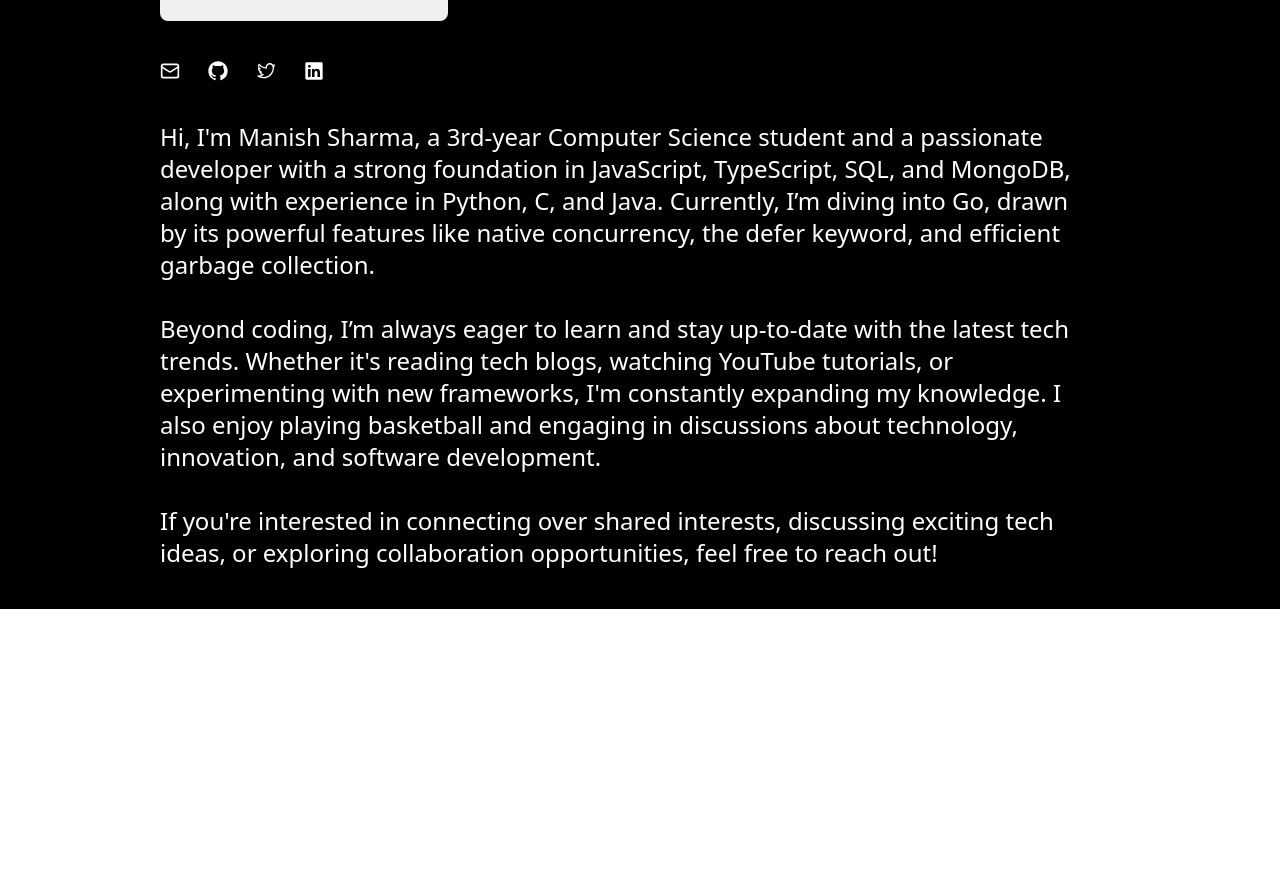
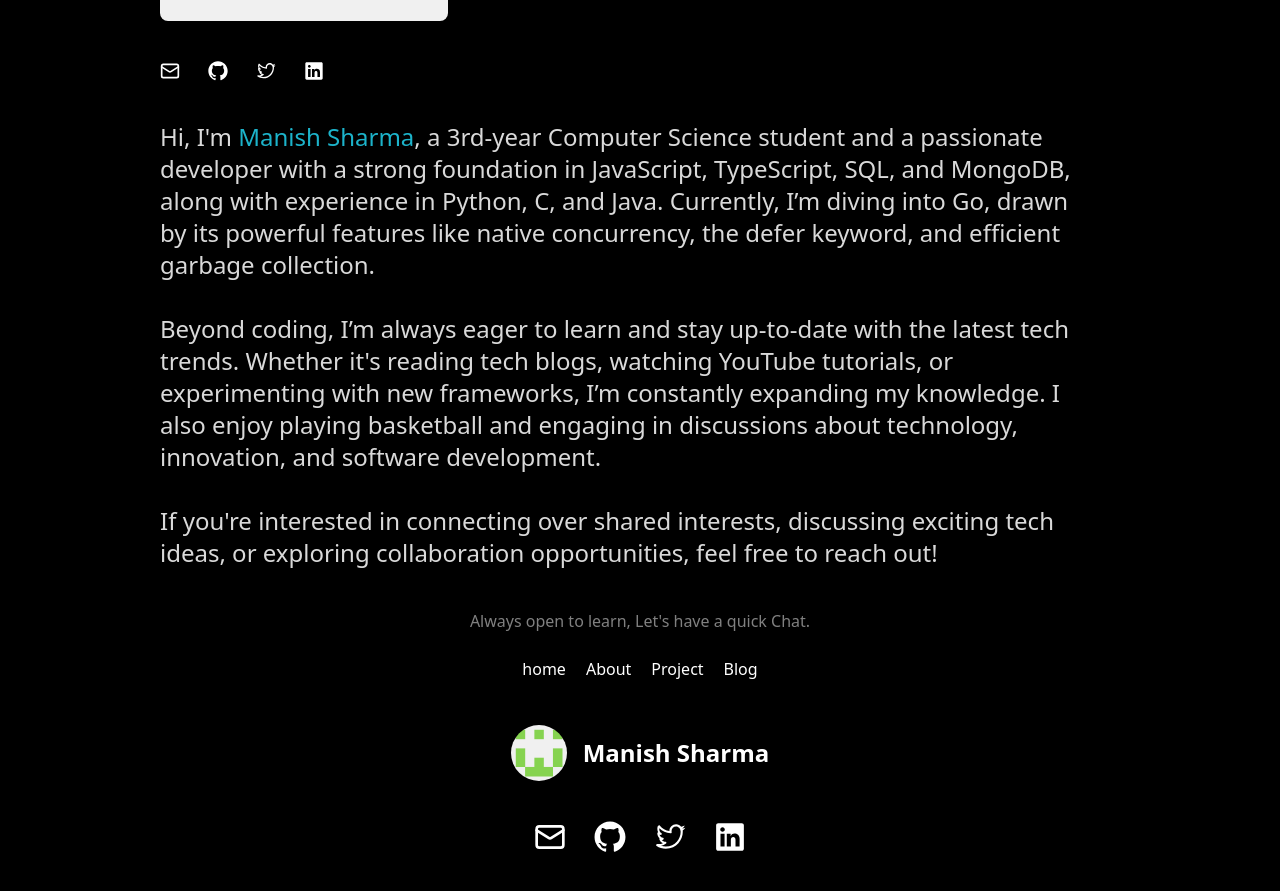
Before and after one commit to manishSharma1-dev/portfolio-manish, a Next.js app: page /about in a window 1280 px wide. Shown: the part 307-1198 px from the top of the page. Before the commit the page ends 916 px from the top, so only its background shows below. Built offline with nearby package versions, Linux system fonts and the light colour scheme.

Commit message:
updated some part

```diff
--- a/app/about/page.tsx
+++ b/app/about/page.tsx
@@ -6,7 +6,7 @@ import { Mail } from 'lucide-react'
 import Image from 'next/image'
 import { useRouter } from 'next/navigation'
 
-export default function page() {
+export default function Page() {
 
   const router = useRouter()
 
@@ -27,10 +27,33 @@ export default function page() {
                 <TwitterLogoIcon className='text-[18px] cursor-pointer hover:opacity-80 hover:text-cyan-400 xs:w-4 xs:h-4 sm:w-5 sm:h-5 md:w-6 md:h-6 lg:w-5 lg:h-5 xl:w-5 xl:h-5 3xl:w-6 3xl:h-6 2xl:w-5 2xl:h-5  4xl:w-6 4xl:h-6 5xl:w-6 5xl:h-6 6xl:w-6 6xl:h-6' width={15} height={15} onClick={() => router.push('https://x.com/Manish1_sh')}/>
                 <LinkedInLogoIcon className='text-[18px] cursor-pointer hover:opacity-80 hover:text-cyan-400 xs:w-4 xs:h-4 sm:w-5 sm:h-5 md:w-6 md:h-6 lg:w-5 lg:h-5 xl:w-5 xl:h-5 3xl:w-6 3xl:h-6 2xl:w-5 2xl:h-5  4xl:w-6 4xl:h-6 5xl:w-6 5xl:h-6 6xl:w-6 6xl:h-6' width={15} height={15} onClick={() => router.push('https:///www.linkedin.com/in/manish-sharma111')}/>
         </div>
-        <div className='flex flex-col gap-8 leading-8 xs:text-base xs:w-[100%] sm:text-lg sm:w-[95%] md:text-xl lg:text-2xl xl:text-2xl 2xl:text-2xl 3xl:text-2xl 4xl:text-2xl 5xl:text-3xl 6xl:text-4xl'>
-          <p>Hi, I'm Manish Sharma, a 3rd-year Computer Science student and a passionate developer with a strong foundation in JavaScript, TypeScript, SQL, and MongoDB, along with experience in Python, C, and Java. Currently, I’m diving into Go, drawn by its powerful features like native concurrency, the defer keyword, and efficient garbage collection.</p>
-          <p>Beyond coding, I’m always eager to learn and stay up-to-date with the latest tech trends. Whether it's reading tech blogs, watching YouTube tutorials, or experimenting with new frameworks, I'm constantly expanding my knowledge. I also enjoy playing basketball and engaging in discussions about technology, innovation, and software development.</p>
-          <p>If you're interested in connecting over shared interests, discussing exciting tech ideas, or exploring collaboration opportunities, feel free to reach out!</p>
+        <div className='flex flex-col  opacity-85 gap-8 leading-10 xs:text-base xs:w-[100%] sm:text-lg sm:w-[95%] md:text-xl lg:text-2xl xl:text-2xl 2xl:text-2xl 3xl:text-2xl 4xl:text-2xl 5xl:text-3xl 6xl:text-4xl'>
+          <p>Hi, {"I'm"} <span className='text-cyan-400'>Manish Sharma</span>, a 3rd-year Computer Science student and a passionate developer with a strong foundation in JavaScript, TypeScript, SQL, and MongoDB, along with experience in Python, C, and Java. Currently, {"I’m"} diving into Go, drawn by its powerful features like native concurrency, the defer keyword, and efficient garbage collection.</p>
+          <p>Beyond coding, {"I’m"} always eager to learn and stay up-to-date with the latest tech trends. Whether {"it's "}reading tech blogs, watching YouTube tutorials, or experimenting with new frameworks, {"I’m"} constantly expanding my knowledge. I also enjoy playing basketball and engaging in discussions about technology, innovation, and software development.</p>
+          <p>If {"you're"} interested in connecting over shared interests, discussing exciting tech ideas, or exploring collaboration opportunities, feel free to reach out!</p>
+        </div>
+
+        <div className='pt-10'>
+          <p className='text-center opacity-50 leading-6'>Always open to learn, {"Let's"} have a quick Chat.</p>
+
+          <div className='flex justify-center items-center gap-5 xs:py-4 sm:py-4 md:py-4 lg:py-4 xl:py-6 2xl:py-7 3xl:py-8 4xl:py-8'>
+            <p className='hover:text-cyan-500 cursor-pointer' onClick={() => router.push("/")}>home</p>
+            <p className='hover:text-cyan-500 cursor-pointer' onClick={() => router.push("/about")}>About</p>
+            <p className='hover:text-cyan-500 cursor-pointer' onClick={() => router.push("/projects")}>Project</p>
+            <p className='hover:text-cyan-500 cursor-pointer' onClick={() => router.push("/blog")}>Blog</p>
+          </div>
+
+          <div className='flex justify-center items-center gap-4 pt-5'>
+            <Image src={githubUser} alt='User Profile' className='cursor-pointer hover:grayscale w-6 rounded-[50%] xs:w-10 sm:w-12 md:w-14 lg:w-14 xl:w-14 2xl:w-16 3xl:w-14 4xl:w-14 5xl:w-16 6xl:w-16'/>
+            <p className='font-semibold xs:text-base sm:text-lg md:text-xl lg:text-2xl xl:text-2xl 2xl:text-2xl 3xl:text-3xl 4xl:text-3xl 5xl:text-3xl 6xl:text-4xl'>Manish Sharma</p>
+          </div>
+
+          <div className='flex gap-7 items-center justify-center pt-6 py-6 xs:py-8 sm:py-10 md:py-10 lg:py-10 xl:py-10 2xl:py-10 3xl:py-10 4xl:py-10 5xl:py-10 6xl:py-10'>
+            <Mail className='text-[18px] cursor-pointer hover:opacity-80 hover:text-cyan-400 xs:w-4 xs:h-4 sm:w-5 sm:h-5 md:w-6 md:h-6 lg:w-7 lg:h-7 xl:w-8 xl:h-8 3xl:w-8 3xl:h-8 2xl:w-8 2xl:h-8  4xl:w-8 4xl:h-8 5xl:w-9 5xl:h-9 6xl:w-10 6xl:h-10' width={15} height={15} onClick={handletoemail}/>
+            <GitHubLogoIcon className='text-[18px] cursor-pointer hover:opacity-80 hover:text-cyan-400 xs:w-4 xs:h-4 sm:w-5 sm:h-5 md:w-6 md:h-6 lg:w-7 lg:h-7 xl:w-8 xl:h-8 3xl:w-8 3xl:h-8 2xl:w-8 2xl:h-8  4xl:w-8 4xl:h-8 5xl:w-9 5xl:h-9 6xl:w-10 6xl:h-10' width={15} height={15} onClick={() => router.push('https://github.com/manishSharma1-dev')}/>
+            <TwitterLogoIcon className='text-[18px] cursor-pointer hover:opacity-80 hover:text-cyan-400 xs:w-4 xs:h-4 sm:w-5 sm:h-5 md:w-6 md:h-6 lg:w-7 lg:h-7 xl:w-8 xl:h-8 3xl:w-8 3xl:h-8 2xl:w-8 2xl:h-8  4xl:w-8 4xl:h-8 5xl:w-9 5xl:h-9 6xl:w-10 6xl:h-10' width={15} height={15} onClick={() => router.push('https://x.com/Manish1_sh')}/>
+            <LinkedInLogoIcon className='text-[18px] cursor-pointer hover:opacity-80 hover:text-cyan-400 xs:w-4 xs:h-4 sm:w-5 sm:h-5 md:w-6 md:h-6 lg:w-7 lg:h-7 xl:w-8 xl:h-8 3xl:w-8 3xl:h-8 2xl:w-8 2xl:h-8  4xl:w-8 4xl:h-8 5xl:w-9 5xl:h-9 6xl:w-10 6xl:h-10' width={15} height={15} onClick={() => router.push('https:///www.linkedin.com/in/manish-sharma111')}/>
+          </div>
         </div>
       </div>
 
--- /dev/null
+++ b/app/blog/page.tsx
@@ -0,0 +1,54 @@
+"use client"
+
+import React from 'react'
+import soonImage from "@/public/soon.gif"
+import { GitHubLogoIcon, LinkedInLogoIcon, TwitterLogoIcon } from '@radix-ui/react-icons'
+import githubUser from "@/public/githubuser.png"
+import { Mail } from 'lucide-react'
+import Image from 'next/image'
+import { useRouter } from 'next/navigation'
+
+export default function Page() {
+
+  const router = useRouter()
+
+  function handletoemail(){
+    const email = "your-email@example.com";
+
+    window.location.href = `mailto:${email}`
+  }
+
+  return (
+    <div className='bg-black text-white min-h-screen py-10  xs:px-10 sm:px-12 md:px-24 lg:px-36 xl:px-40 2xl:px-72 3xl:pl-[26rem] 3xl:pr-[26rem] 4xl:pl-[38rem] 4xl:pr-[38rem] 5xl:pl-[50rem] 5xl:pr-[50rem] 6xl:pl-[60rem] 6xl:pr-[60rem] 7xl:pl-[80rem] 7xl:pr-[80rem]'>
+      <div className='flex flex-col items-center gap-10'>
+        <Image src={soonImage} alt='soon' className='rounded-xl'/>
+        <p className='text-center flex flex-col gap-4 leading-10 xs:text-base xs:w-[100%] sm:text-lg sm:w-[95%] md:text-xl lg:text-2xl xl:text-2xl 2xl:text-2xl 3xl:text-2xl 4xl:text-2xl 5xl:text-3xl 6xl:text-4xl'>
+          <span>404 Not Found!</span>
+          <span>will be sharing on later.</span>
+        </p>
+        <div className='pt-10'>
+          <p className='text-center opacity-50 leading-6'>Always open to learn, {"Let's"} have a quick Chat.</p>
+
+          <div className='flex justify-center items-center gap-5 xs:py-4 sm:py-4 md:py-4 lg:py-4 xl:py-6 2xl:py-7 3xl:py-8 4xl:py-8'>
+            <p className='hover:text-cyan-500 cursor-pointer' onClick={() => router.push("/")}>home</p>
+            <p className='hover:text-cyan-500 cursor-pointer' onClick={() => router.push("/about")}>About</p>
+            <p className='hover:text-cyan-500 cursor-pointer' onClick={() => router.push("/projects")}>Project</p>
+            <p className='hover:text-cyan-500 cursor-pointer' onClick={() => router.push("/blog")}>Blog</p>
+          </div>
+
+          <div className='flex justify-center items-center gap-4 pt-5'>
+            <Image src={githubUser} alt='User Profile' className='cursor-pointer hover:grayscale w-6 rounded-[50%] xs:w-10 sm:w-12 md:w-14 lg:w-14 xl:w-14 2xl:w-16 3xl:w-14 4xl:w-14 5xl:w-16 6xl:w-16'/>
+            <p className='font-semibold xs:text-base sm:text-lg md:text-xl lg:text-2xl xl:text-2xl 2xl:text-2xl 3xl:text-3xl 4xl:text-3xl 5xl:text-3xl 6xl:text-4xl'>Manish Sharma</p>
+          </div>
+
+          <div className='flex gap-4 items-center justify-center pt-6 py-6 xs:py-8 sm:py-10 md:py-10 lg:py-10 xl:py-10 2xl:py-10 3xl:py-10 4xl:py-10 5xl:py-10 6xl:py-10'>
+            <Mail className='text-[18px] cursor-pointer hover:opacity-80 hover:text-cyan-400 xs:w-4 xs:h-4 sm:w-5 sm:h-5 md:w-6 md:h-6 lg:w-7 lg:h-7 xl:w-8 xl:h-8 3xl:w-8 3xl:h-8 2xl:w-8 2xl:h-8  4xl:w-8 4xl:h-8 5xl:w-9 5xl:h-9 6xl:w-10 6xl:h-10' width={15} height={15} onClick={handletoemail}/>
+            <GitHubLogoIcon className='text-[18px] cursor-pointer hover:opacity-80 hover:text-cyan-400 xs:w-4 xs:h-4 sm:w-5 sm:h-5 md:w-6 md:h-6 lg:w-7 lg:h-7 xl:w-8 xl:h-8 3xl:w-8 3xl:h-8 2xl:w-8 2xl:h-8  4xl:w-8 4xl:h-8 5xl:w-9 5xl:h-9 6xl:w-10 6xl:h-10' width={15} height={15} onClick={() => router.push('https://github.com/manishSharma1-dev')}/>
+            <TwitterLogoIcon className='text-[18px] cursor-pointer hover:opacity-80 hover:text-cyan-400 xs:w-4 xs:h-4 sm:w-5 sm:h-5 md:w-6 md:h-6 lg:w-7 lg:h-7 xl:w-8 xl:h-8 3xl:w-8 3xl:h-8 2xl:w-8 2xl:h-8  4xl:w-8 4xl:h-8 5xl:w-9 5xl:h-9 6xl:w-10 6xl:h-10' width={15} height={15} onClick={() => router.push('https://x.com/Manish1_sh')}/>
+            <LinkedInLogoIcon className='text-[18px] cursor-pointer hover:opacity-80 hover:text-cyan-400 xs:w-4 xs:h-4 sm:w-5 sm:h-5 md:w-6 md:h-6 lg:w-7 lg:h-7 xl:w-8 xl:h-8 3xl:w-8 3xl:h-8 2xl:w-8 2xl:h-8  4xl:w-8 4xl:h-8 5xl:w-9 5xl:h-9 6xl:w-10 6xl:h-10' width={15} height={15} onClick={() => router.push('https:///www.linkedin.com/in/manish-sharma111')}/>
+          </div>
+        </div>
+      </div>
+    </div>
+  )
+}
--- a/app/projects/page.tsx
+++ b/app/projects/page.tsx
@@ -72,7 +72,7 @@ export default function Page() {
         <span className='text-cyan-400'>Section.</span>
       </h1>
       <p className='text-sm text-center pt-8 xs:text-base sm:text-lg md:text-xl lg:text-xl xl:text-2xl 2xl:text-2xl 3xl:text-2xl 4xl:text-2xl 5xl:text-3xl 6xl:text-4xl'>
-          <span className=' opacity-50'>I've worked on a variety of </span>
+          <span className=' opacity-50'>{"I've"} worked on a variety of </span>
           <span className='font-semibold'> real-world projects, </span>
           <span className=' opacity-50'>utilizing modern technologies like Next.js, TypeScript, and Node.js to tackle practical challenges. </span>
       </p>
--- a/components/Footer.tsx
+++ b/components/Footer.tsx
@@ -22,9 +22,10 @@ export default function Footer() {
       <p className='text-center opacity-50 leading-6'>Always open to learn, {"Let's"} have a quick Chat.</p>
 
       <div className='flex justify-center items-center gap-5 xs:py-4 sm:py-4 md:py-4 lg:py-4 xl:py-6 2xl:py-7 3xl:py-8 4xl:py-8'>
-        <p className='hover:text-cyan-500'>About</p>
-        <p className='hover:text-cyan-500' onClick={() => router.push("/api/projects")}>Project</p>
-        <p className='hover:text-cyan-500'>Blog</p>
+            <p className='hover:text-cyan-500 cursor-pointer' onClick={() => router.push("/")}>Home</p>
+            <p className='hover:text-cyan-500 cursor-pointer' onClick={() => router.push("/about")}>About</p>
+            <p className='hover:text-cyan-500 cursor-pointer' onClick={() => router.push("/projects")}>Project</p>
+            <p className='hover:text-cyan-500 cursor-pointer' onClick={() => router.push("/blog")}>Blog</p>
       </div>
 
       <div className='flex justify-center items-center gap-4 pt-5'>
--- a/components/Project.tsx
+++ b/components/Project.tsx
@@ -10,7 +10,7 @@ export default function Project() {
     <div className='pl-48 pr-48 pt-10 pb-3 mt-8  xs:px-10 sm:px-12 md:px-24 lg:px-36 xl:px-40 2xl:px-72 3xl:pl-[26rem] 3xl:pr-[26rem] 4xl:pl-[38rem] 4xl:pr-[38rem] 5xl:pl-[50rem] 5xl:pr-[50rem] 6xl:pl-[60rem] 6xl:pr-[60rem] 7xl:pl-[80rem] 7xl:pr-[80rem]'>
       <h1 className='text-3xl font-bold text-cyan-400 pb-10 xs:text-4xl sm:text-5xl md:text-4xl lg:text-4xl xl:text-4xl 2xl:text-4xl 3xl:text-5xl 4xl:text-5xl 5xl:text-6xl 6xl:text-7xl'>Projects.</h1>
       <p className='text-sm xs:text-base sm:text-lg md:text-xl lg:text-2xl xl:text-2xl 2xl:text-2xl 3xl:text-2xl 4xl:text-2xl 5xl:text-3xl 6xl:text-4xl'>
-        <span className='opacity-50 leading-6'>I've worked on a variety of </span>
+        <span className='opacity-50 leading-6'>{"I've"} worked on a variety of </span>
         <span className='font-bold pl-1'> real-world projects, </span>
         <span className='opacity-50 leading-6'> applying modern technologies to solve practical challenges and build impactful applications.</span>
       </p>
@@ -20,7 +20,7 @@ export default function Project() {
       </div>
 
 
-      <div className='pt-16 pb-10 pl-20 pr-20 xs:px-2 sm:px-2 md:px-2 lg:px-2 xl:px-2 2xl:px-2 3xl:px-2 4xl:px-2'>
+      <div className='pt-16 pb-10 pl-20 pr-20 xs:px-2 sm:px-2 md:px-2 lg:px-8 xl:px-12 2xl:px-20 3xl:px-24 4xl:px-24 5xl:px-28 6xl:px-32 7xl:px-36'>
         <div className='grid xs:grid-cols-1 sm:grid-cols-1 gap-x-10 gap-y-24 md:grid-cols-2 md:gap-x-9 lg:gap-14 lg:grid-cols-2 xl:grid-cols-2 2xl:grid-cols-2 3xl:grid-cols-2 4xl:grid-cols-2 5xl:grid-cols-2 6xl:grid-cols-2'>
 
           {Array.isArray(ProjectData) && ProjectData.map((field : ProjectFieldType) => (
--- a/components/ui/icon-cloud.tsx
+++ b/components/ui/icon-cloud.tsx
@@ -24,6 +24,7 @@ function easeOutCubic(t: number): number {
 export function IconCloud({ icons, images }: IconCloudProps) {
   const canvasRef = useRef<HTMLCanvasElement>(null);
   const [iconPositions, setIconPositions] = useState<Icon[]>([]);
+  // eslint-disable-next-line @typescript-eslint/no-unused-vars
   const [rotation, setRotation] = useState({ x: 0, y: 0 });
   const [isDragging, setIsDragging] = useState(false);
   const [lastMousePos, setLastMousePos] = useState({ x: 0, y: 0 });
--- a/package.json
+++ b/package.json
@@ -15,9 +15,10 @@
     "class-variance-authority": "^0.7.0",
     "clsx": "^2.1.1",
     "lucide-react": "^0.446.0",
-    "next": "14.2.13",
+    "next": "^14.2.23",
     "react": "^18",
     "react-dom": "^18",
+    "sharp": "^0.33.5",
     "tailwind-merge": "^2.5.2",
     "tailwindcss-animate": "^1.0.7"
   },
```
Also changed, not shown: components/About.tsx (+9 -8 lines), 1 other file (tests, documents, lock files or other folders).
